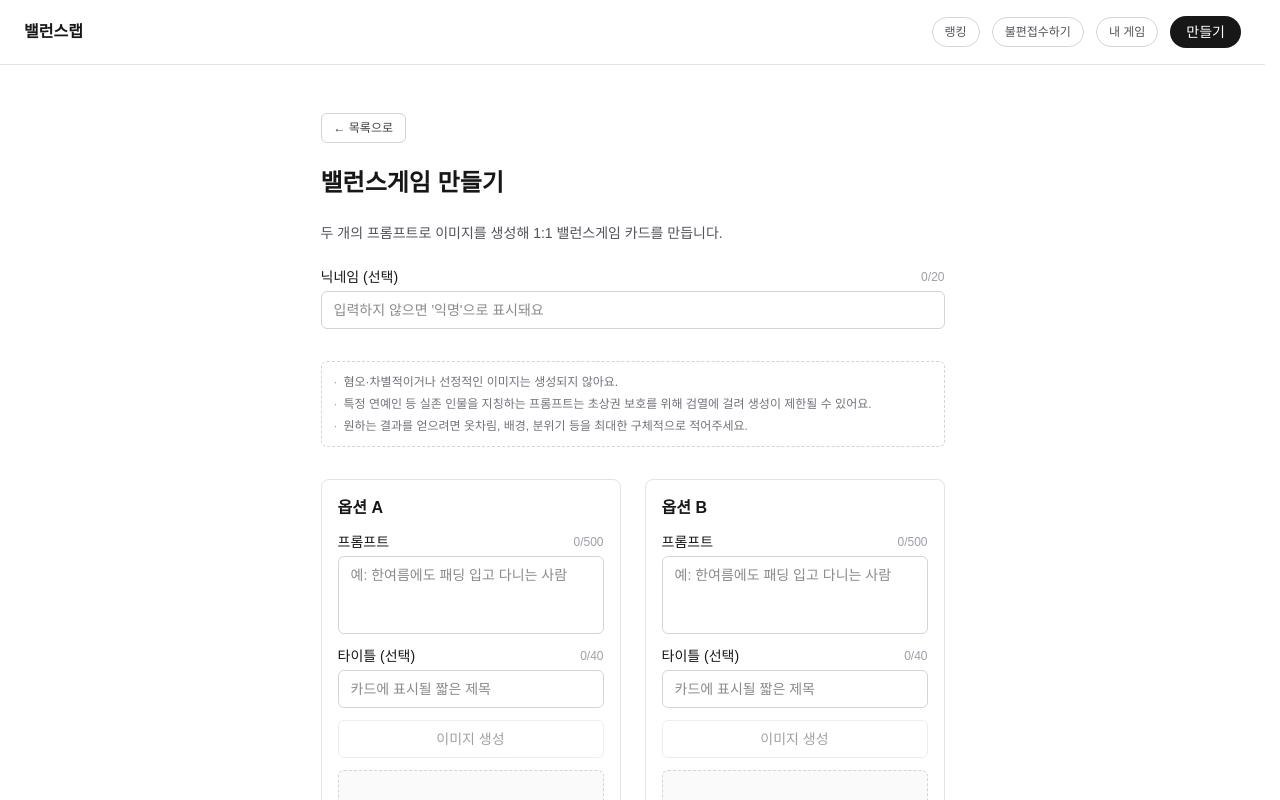
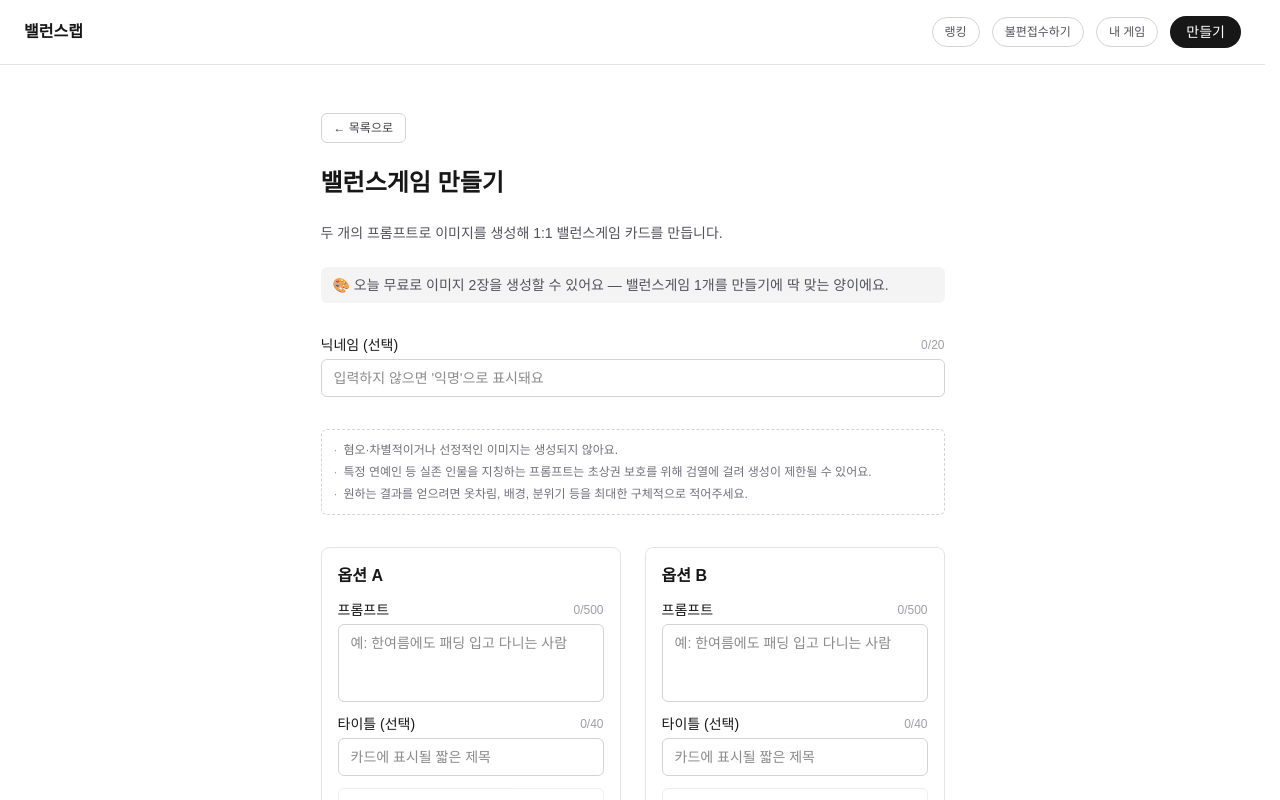
Before and after one commit to qudtn9412/balance-lab, a Next.js app: page /games/new in a window 1280 px wide. Shown: the top 800 px of the page. Built offline with nearby package versions, Linux system fonts and the light colour scheme; no server answers.

Commit message:
Show daily free-generation quota upfront on the create page
Users only found out about the 2-image daily limit reactively, after
already hitting a 429 mid-flow. State it up front instead, framed as
"enough for one game" rather than mentioning the ad-bonus mechanic.

```diff
--- a/src/app/games/new/_components/NewGameForm.tsx
+++ b/src/app/games/new/_components/NewGameForm.tsx
@@ -4,6 +4,7 @@ import { useState, useEffect, type Dispatch, type SetStateAction } from "react";
 import { useRouter } from "next/navigation";
 import RewardAdButton from "@/components/RewardAdButton";
 import { NICKNAME_MAX_LENGTH, readSavedNickname, saveNickname } from "@/lib/nickname";
+import { POLICY } from "@/config/policy";
 
 type GenStatus = "idle" | "generating" | "done" | "error";
 
@@ -126,6 +127,10 @@ export default function NewGameForm() {
 
   return (
     <div className="flex flex-col gap-8">
+      <p className="rounded-md bg-zinc-100 px-3 py-2 text-sm text-zinc-600 dark:bg-zinc-900 dark:text-zinc-400">
+        🎨 오늘 무료로 이미지 {POLICY.FREE_GENERATIONS_PER_DAY}장을 생성할 수 있어요 — 밸런스게임 1개를 만들기에 딱 맞는 양이에요.
+      </p>
+
       <label className="flex flex-col gap-1 text-sm">
         <span className="flex items-center justify-between">
           닉네임 (선택)
```
